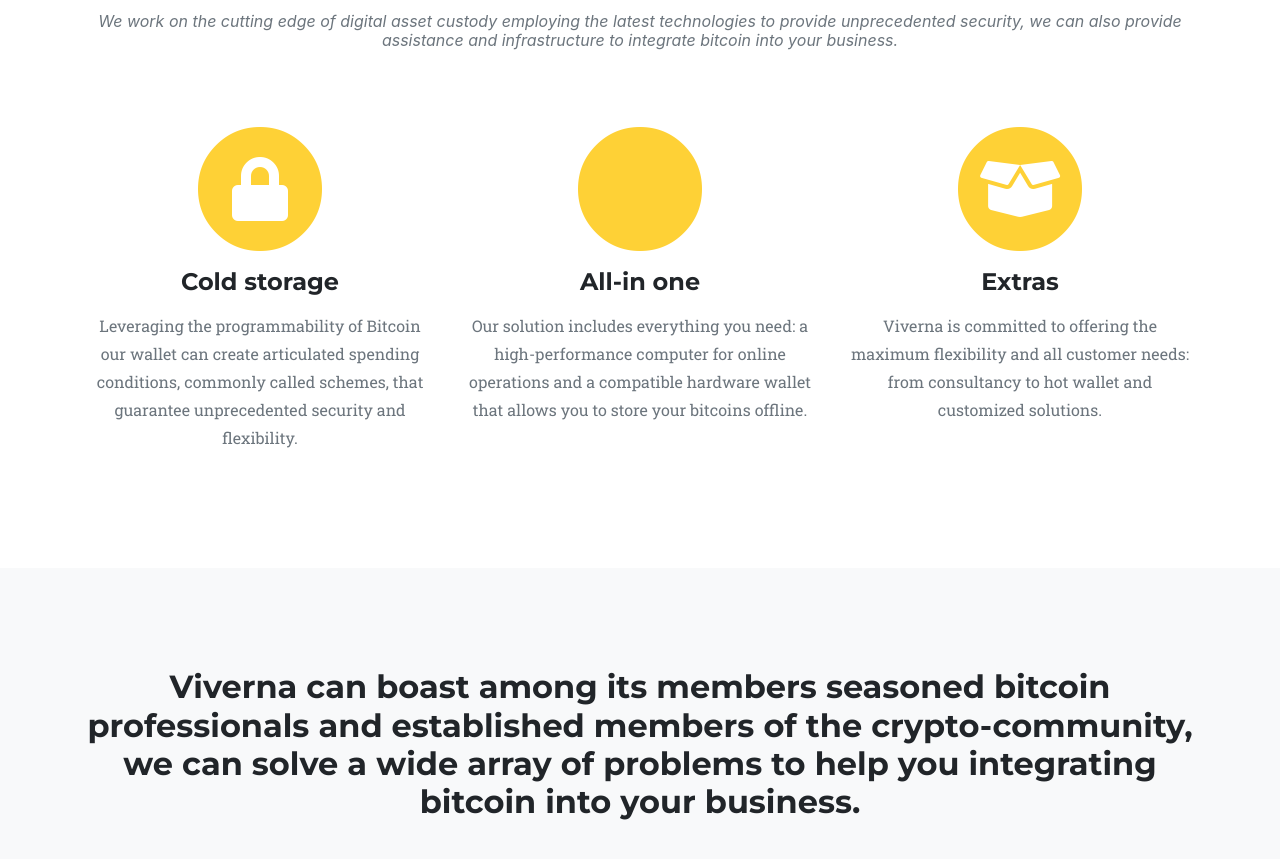
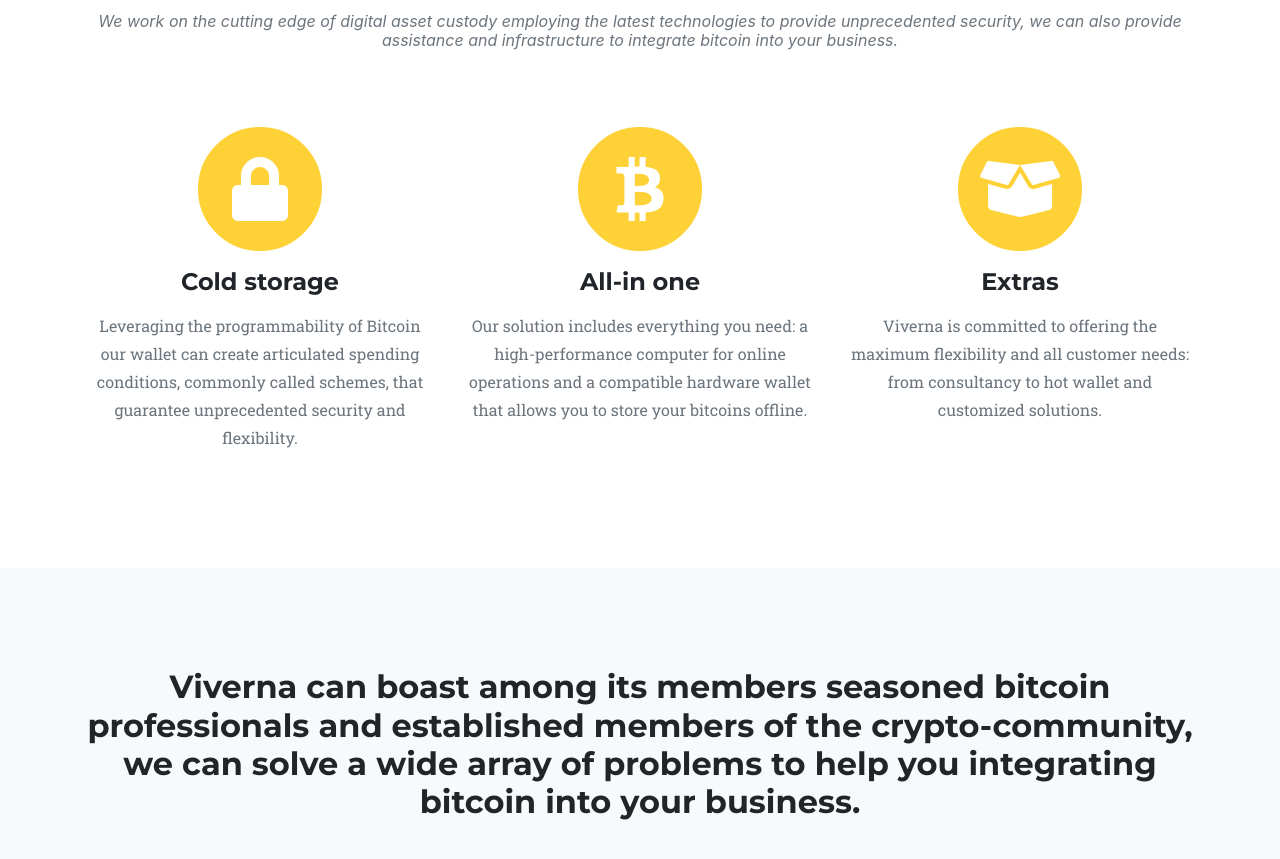
Before and after one commit to viverna-dev/viverna-site, a plain HTML site: page index.html in a window 1280 px wide. Shown: the part 992-1851 px from the top of the page. Drawn offline with Linux system fonts and the light colour scheme; a web font is replaced by a local one.

Commit message:
fixup! Add custom style color to btc icon

```diff
--- a/index.html
+++ b/index.html
@@ -57,7 +57,7 @@
         <div class="col-md-4">
           <span class="fa-stack fa-4x">
             <i class="fas fa-circle fa-stack-2x text-primary"></i>
-            <i class="fas fa-btc fa-stack-1x"></i>
+            <i class="fab fa-btc fa-stack-1x" style="color:rgb(255, 255, 255);"></i>
           </span>
           <h4 class="service-heading">All-in one</h4>
           <p class="text-muted">Our solution includes everything you need: a high-performance computer for online operations and a compatible hardware wallet that allows you to store your bitcoins offline.</p>
```
